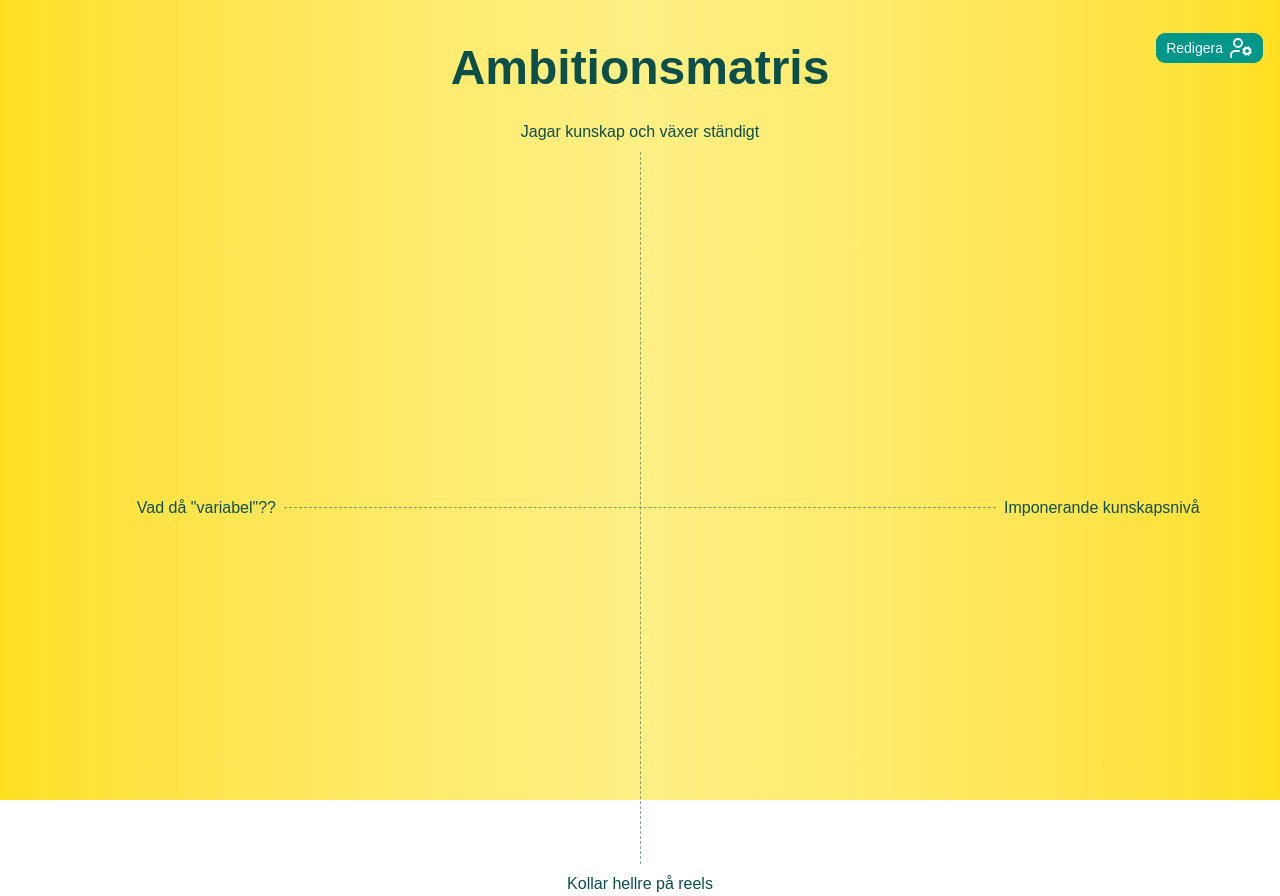
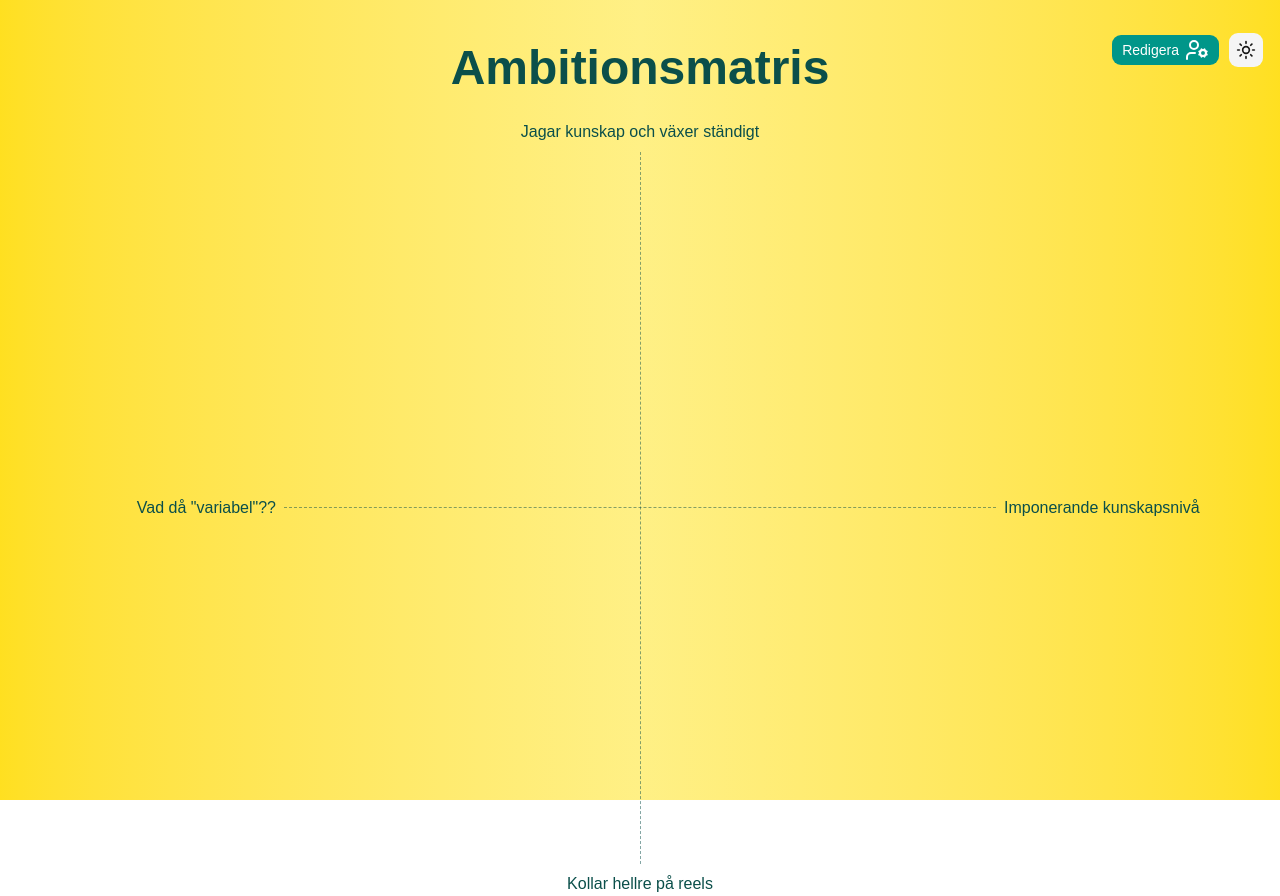
Before and after one commit to 200backflips/ambition-matrix, a React (Vite) app: page / in a window 1280 px wide. Built offline with nearby package versions, Linux system fonts and the light colour scheme.

Commit message:
add dark mode toggle

```diff
--- a/src/routes/index.tsx
+++ b/src/routes/index.tsx
@@ -2,21 +2,42 @@ import EditStudents from "#/components/edit-students";
 import Matrix from "#/components/matrix";
 import { Button } from "#/components/ui/button";
 import { createFileRoute } from "@tanstack/react-router";
-import { UserCogIcon } from "lucide-react";
+import { MoonIcon, SunIcon, UserCogIcon } from "lucide-react";
+import { useState } from "react";
 
 export const Route = createFileRoute("/")({ component: App });
 
+const isDarkMode = window.matchMedia("(prefers-color-scheme: dark)").matches;
+
 function App() {
+  const [theme, setTheme] = useState(isDarkMode ? "dark" : "light");
+
   return (
     <div className="h-screen flex flex-col px-4 py-8 bg-linear-to-r from-yellow-300 via-yellow-200 to-yellow-300">
       <header className="relative w-full flex justify-center items-center gap-2 mb-4">
         <h1 className="text-teal-900 text-center">Ambitionsmatris</h1>
-        <EditStudents>
-          <Button variant="aluna" className="absolute right-0 top-0">
-            Redigera
-            <UserCogIcon className="size-6" />
+        <div className="absolute right-0 top-0 flex items-center gap-2">
+          <EditStudents>
+            <Button variant="aluna">
+              Redigera
+              <UserCogIcon className="size-6" />
+            </Button>
+          </EditStudents>
+          <Button
+            variant="secondary"
+            size="icon-lg"
+            onClick={() => {
+              document.documentElement.classList.toggle("dark");
+              setTheme(theme === "dark" ? "light" : "dark");
+            }}
+          >
+            {theme === "dark" ? (
+              <MoonIcon className="size-5" />
+            ) : (
+              <SunIcon className="size-5" />
+            )}
           </Button>
-        </EditStudents>
+        </div>
       </header>
       <Matrix />
     </div>
```
